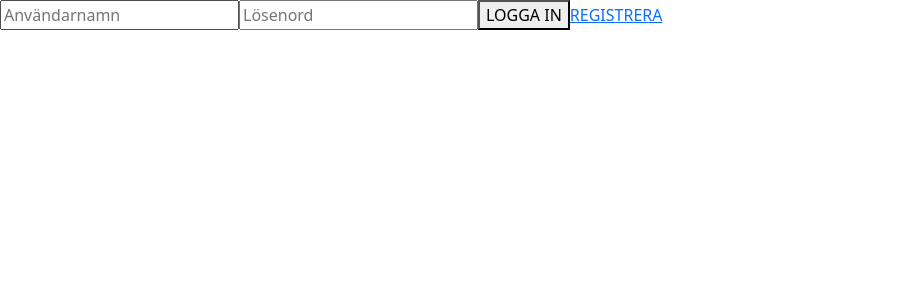
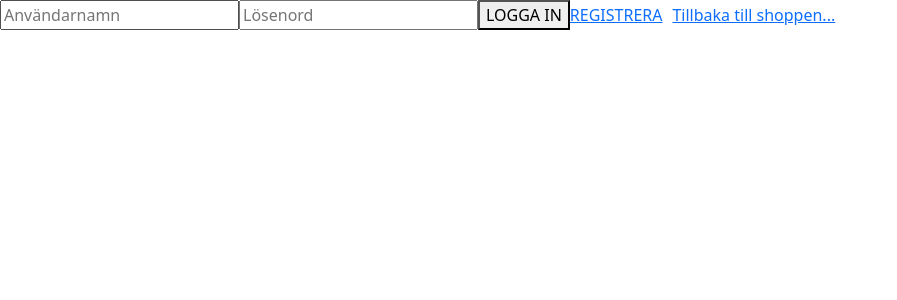
Before and after one commit to TOtterhall/ZoZo, a React (Vite) app in the folder client/: page /login in a window 1280 px wide. Shown: the top 300 px of the page, without its empty margins (0-897 px from the left). Built offline with nearby package versions, Linux system fonts and the light colour scheme.

Commit message:
userstuff

```diff
--- a/client/context/usercontext.tsx
+++ b/client/context/usercontext.tsx
@@ -38,13 +38,13 @@ const UserProvider = ({ children }: PropsWithChildren) => {
   const [email, setEmail] = useState("");
 
   const login = async () => {
-    const userData = { username, password };
+    const user = { username, password };
     const response = await fetch("http://localhost:3040/users/login", {
       method: "POST",
       headers: {
         "Content-Type": "application/json",
       },
-      body: JSON.stringify(userData),
+      body: JSON.stringify(user),
     });
 
     console.log("Server response:", response);
@@ -77,9 +77,11 @@ const UserProvider = ({ children }: PropsWithChildren) => {
       },
       body: JSON.stringify(userData),
     });
+
     console.log("Server response:", response);
     if (!response.ok) {
       console.log("Gick inte att registrera dig du...");
+
       return;
     }
 
--- a/client/src/components/Login/Login.tsx
+++ b/client/src/components/Login/Login.tsx
@@ -1,16 +1,23 @@
 import { Link } from "react-router-dom";
 import { useUserContext } from "../../../context/usercontext";
+
+//BOOTSTRAP
+// import Container from "react-bootstrap/Container";
+
+// import Form from "react-bootstrap/Form";
 
 export default function Login() {
   const { username, setUsername, password, setPassword, login, isLoggedIn } =
     useUserContext();
-
   const handleLogin = async () => {
     if (username && password) {
       login();
-      console.log("Du e inloggad din rakkare...");
-    } else {
-      alert("Du måste registrera dig förs");
+      if (!login) {
+        alert("Fel användarnamn eller lösenord");
+      } else {
+        console.log("Du är inloggad.");
+        console.log(username);
+      }
     }
   };
 
@@ -20,15 +27,15 @@ export default function Login() {
         {isLoggedIn ? (
           <Link to="/" className="loggInBtn"></Link>
         ) : (
-          <div>
+          <form>
             <input
-              type="text"
+              type="username"
               placeholder="Användarnamn"
               value={username}
               onChange={(e) => setUsername(e.target.value)}
             />
             <input
-              type="text"
+              type="password"
               placeholder="Lösenord"
               value={password}
               onChange={(e) => setPassword(e.target.value)}
@@ -38,7 +45,10 @@ export default function Login() {
             <Link to="/register" className="loggInBtn">
               REGISTRERA
             </Link>
-          </div>
+            <Link to="/" className="loggInBtn">
+              Tillbaka till shoppen...
+            </Link>
+          </form>
         )}
       </div>
     </div>
```
